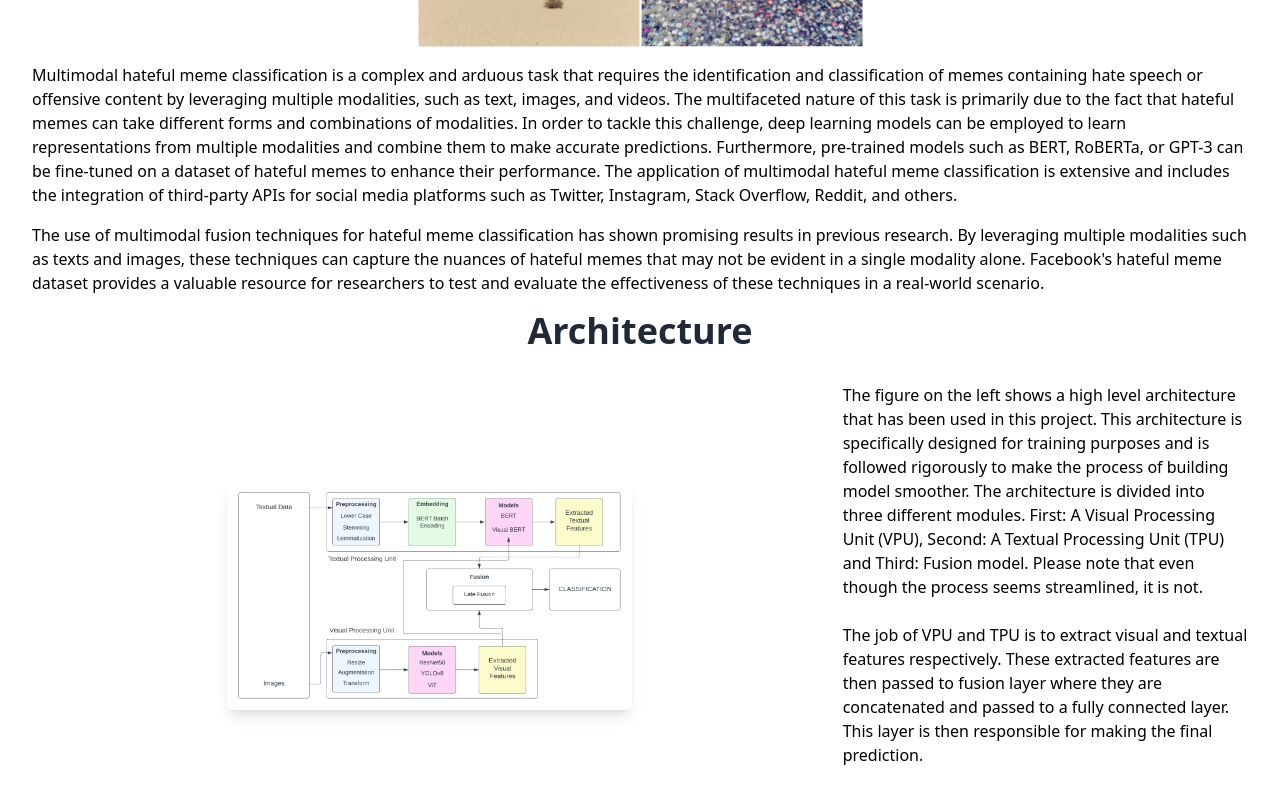
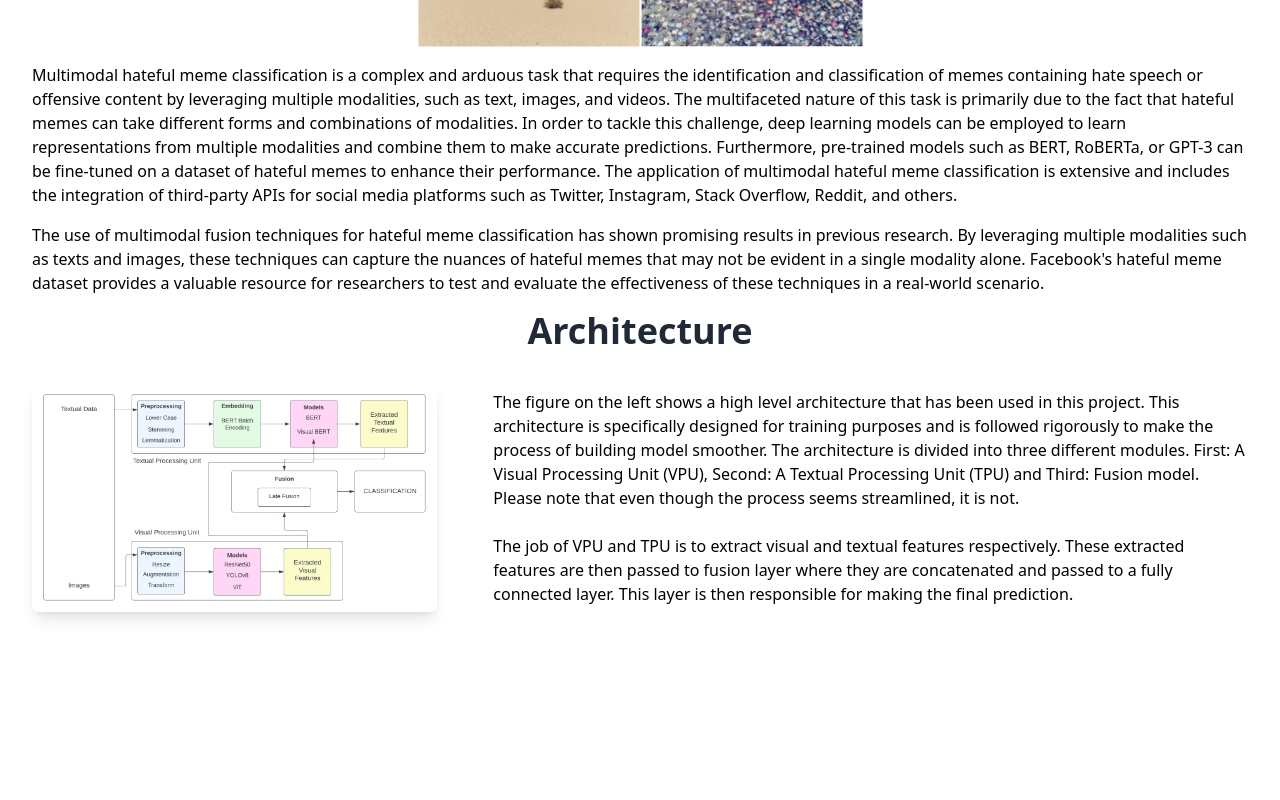
Before and after one commit to sameepv21/Hateful_Meme_Classification, a React (Create React App) app in the folder demo/: page / in a window 1280 px wide. Shown: the part 352-1152 px from the top of the page. After the commit the page ends 1004 px from the top, so only its background shows below. Built offline with nearby package versions, Linux system fonts and the light colour scheme.

Commit message:
[style]: structured manner of info and image

```diff
--- a/demo/src/Components/Home.js
+++ b/demo/src/Components/Home.js
@@ -38,14 +38,14 @@ const Home = () => {
         </h1>
       </div>
 
-      <div className="text-left mt-4 max-w-7xl mx-auto px-4 sm:px-6 lg:px-8 flex flex-row items-center justify-center">
+      <div className="mb-10 text-left mt-4 max-w-7xl mx-auto px-4 sm:px-6 lg:px-8 flex flex-row items-center justify-center">
         <img
           className="w-1/2 mx-auto my-4 lg:my-0 lg:float-left lg:w-1/3 rounded-md shadow-lg"
           src="ML_Component_Architecture.png"
           alt="Architecture"
         />
 
-        <p className="ml-4 lg:w-1/3 mb-10">
+        <p className="ml-14 lg:w-2/3">
           The figure on the left shows a high level architecture that has been used in this project. This architecture is
           specifically designed for training purposes and is followed rigorously to make the process of building model
           smoother. The architecture is divided into three different modules. First: A Visual Processing Unit (VPU),
```
